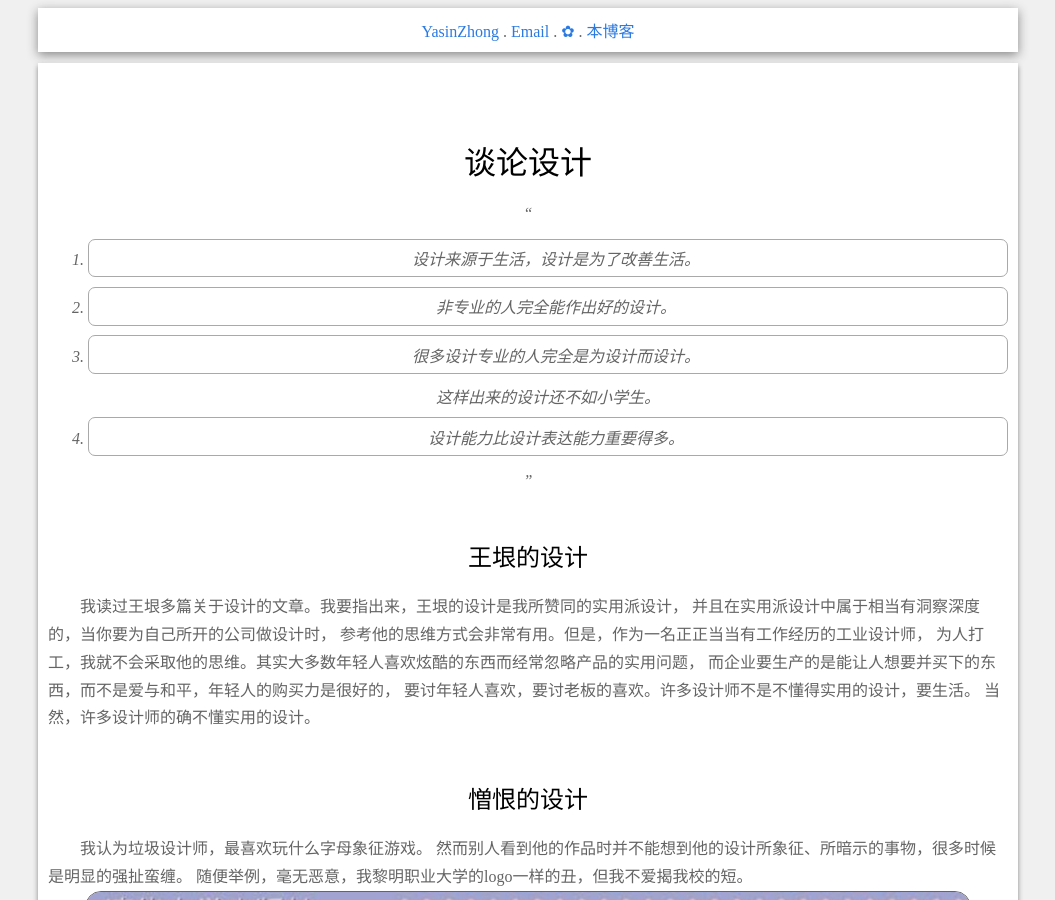
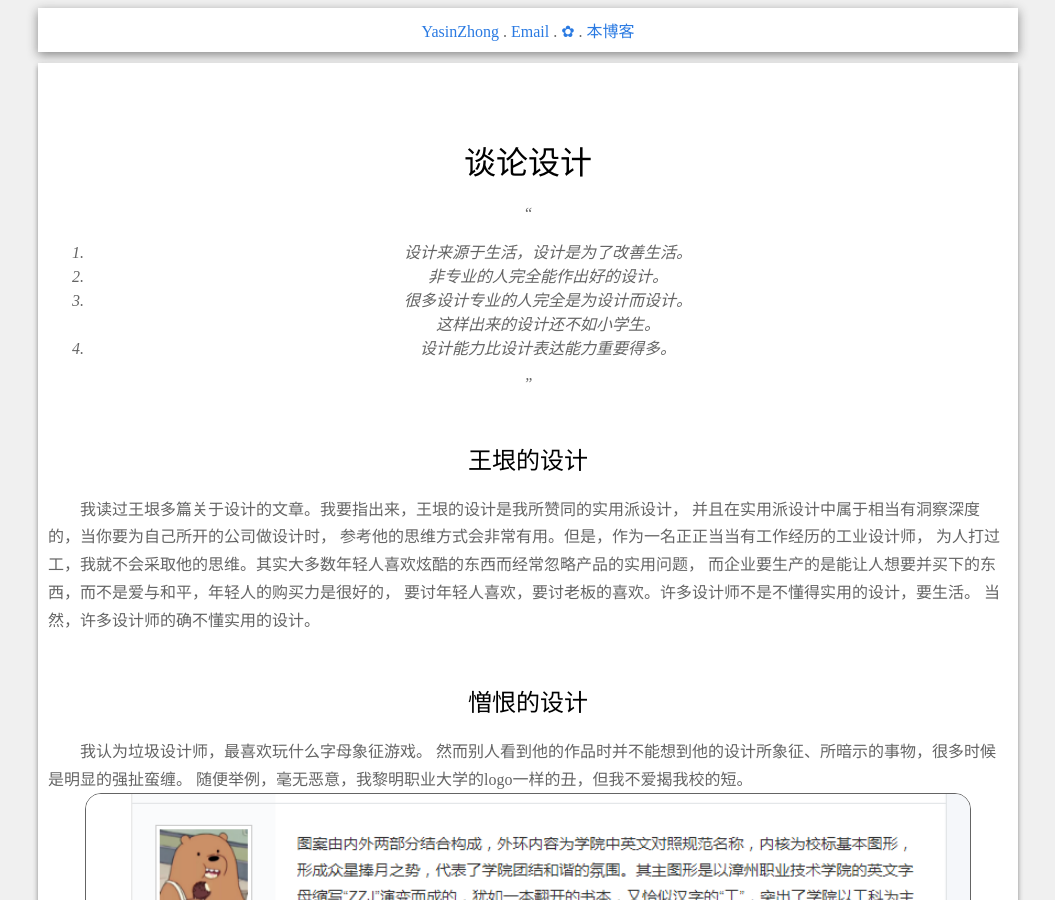
Before and after one commit to YasinZhong/yasinzhong.github.io, a Jekyll site: the page built from _posts/2018-4-14-Designing.html, in a window 1280 px wide and 900 px high. Shown: the whole window, without its empty margins (112-1167 px from the left). Built offline with Jekyll 4.4.1, drawn with Linux system fonts in a browser that asks for light colours; comment, search, counter and statistics services are not loaded.

Commit message:
2018/04/21

```diff
--- a/_posts/2018-4-14-Designing.html
+++ b/_posts/2018-4-14-Designing.html
@@ -9,7 +9,7 @@ title: 谈论设计
 
 <h1>{{ page.title }}</h1>
 <q>
-	<ol>
+	<ol class="normal">
 		<li>设计来源于生活，设计是为了改善生活。</li>
 		<li>非专业的人完全能作出好的设计。</li>
 		<li>很多设计专业的人完全是为设计而设计。</li>
@@ -23,7 +23,7 @@ title: 谈论设计
 	我读过王垠多篇关于设计的文章。我要指出来，王垠的设计是我所赞同的实用派设计，
 	并且在实用派设计中属于相当有洞察深度的，当你要为自己所开的公司做设计时，
 	参考他的思维方式会非常有用。但是，作为一名正正当当有工作经历的工业设计师，
-	为人打工，我就不会采取他的思维。其实大多数年轻人喜欢炫酷的东西而经常忽略产品的实用问题，
+	为人打过工，我就不会采取他的思维。其实大多数年轻人喜欢炫酷的东西而经常忽略产品的实用问题，
 	而企业要生产的是能让人想要并买下的东西，而不是爱与和平，年轻人的购买力是很好的，
 	要讨年轻人喜欢，要讨老板的喜欢。许多设计师不是不懂得实用的设计，要生活。
 	当然，许多设计师的确不懂实用的设计。
@@ -34,7 +34,7 @@ title: 谈论设计
 	我认为垃圾设计师，最喜欢玩什么字母象征游戏。
 	然而别人看到他的作品时并不能想到他的设计所象征、所暗示的事物，很多时候是明显的强扯蛮缠。
 	随便举例，毫无恶意，我黎明职业大学的logo一样的丑，但我不爱揭我校的短。
-	<img src="/img/PPT2.png" style="width: 92%;height: auto;">
+	<img src="/img/LJlogo.png" style="width: 92%;height: auto;">
 </p>
 
 <h2>过度设计</h2>
--- a/cssjs/a.css
+++ b/cssjs/a.css
@@ -54,6 +54,9 @@ li
 }/*该元素下的一切元素都会恢复到非定制*/
 
 
+
+
+
 #div-content,#div-header
 {
 	background-color:white;
--- a/index.html
+++ b/index.html
@@ -28,7 +28,7 @@ title: Yasin Zhong|blog
 	</ol>
 
 
-	<q><b>●</b></q>
+	<b>--</b>
 
 	<ol>
 		<a href="http://a.caihe.org/post1/2018-3-13-BookShare.html" ><li>书籍</li></a><br/>
```
